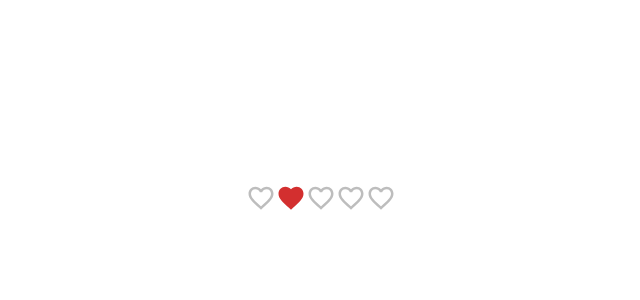
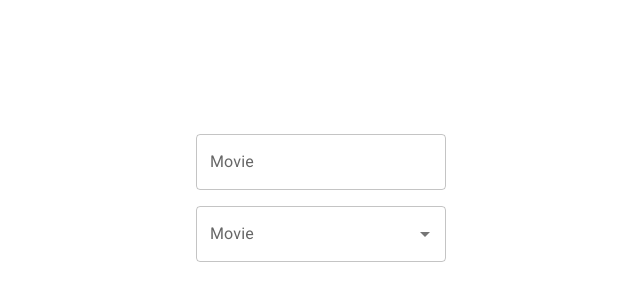
Before and after one commit to SOUROVSARKERTEC12/material_ui, a React (Vite) app in the folder ReactMUI/: page / in a window 1280 px wide. Shown: the part 202-502 px from the top of the page, without its empty margins (319-959 px from the left). Built offline with nearby package versions, Linux system fonts and the light colour scheme.

Commit message:
MuiAutoComplete

```diff
--- a/ReactMUI/index.html
+++ b/ReactMUI/index.html
@@ -18,7 +18,7 @@
     <title>Material UI React + Vite</title>
   </head>
   <body>
-    <div id="root"></div>
+    <div id="root" ></div>
     <script type="module" src="/src/main.jsx"></script>
   </body>
 </html>
--- a/ReactMUI/src/App.jsx
+++ b/ReactMUI/src/App.jsx
@@ -6,6 +6,7 @@
 import {MuiCheckbox} from "./components/Checkbox/MuiCheckbox.jsx";
 import {MuiSwitch} from "./components/Switch/MuiSwitch.jsx";
 import {MuiRating} from "./components/Rating/MuiRating.jsx";
+import {MuiAutoComplete} from "./components/AutoComplete/MuiAutoComplete.jsx";
 
 function App() {
 
@@ -17,7 +18,8 @@
             {/*<MuiRadioButton/>*/}
             {/*<MuiCheckbox/>*/}
             {/*<MuiSwitch/>*/}
-            <MuiRating/>
+            {/*<MuiRating/>*/}
+            <MuiAutoComplete/>
         </>
     )
 }
--- /dev/null
+++ b/ReactMUI/src/components/AutoComplete/MuiAutoComplete.jsx
@@ -0,0 +1,181 @@
+import {Autocomplete, Stack, TextField} from "@mui/material";
+import {useState} from "react";
+
+
+export const MuiAutoComplete = () => {
+    const [value, setValue] = useState(null)
+    const [movie, setMovie] = useState(null)
+    const [selectedIndex, setSelectedIndex] = useState(null);
+
+    console.log({movie})
+    const handleChange = (event, newMovie) => {
+        setMovie(newMovie);
+
+        if (newMovie) {
+            const selectedIndex = top100Films.findIndex((film) => film.label === newMovie);
+
+            const selectedFilm = top100Films[selectedIndex];
+            const { id, label, year } = selectedFilm;
+
+            setSelectedIndex(id);
+
+            console.log(id, label, year);
+        } else {
+            setSelectedIndex(null);
+        }
+    };
+
+    return (
+        <Stack spacing={2} width='250px'>
+            <Autocomplete options={top100Films}
+                          renderInput={(params) => <TextField {...params} label="Movie"/>}
+                          value={value}
+                          onChange={(_event, newValue) =>
+                              setValue(newValue)}
+                          freeSolo
+            />
+            <Autocomplete options={top100Films.map((film) => film.label)}
+                          renderInput={(params) => <TextField {...params} label="Movie"/>}
+                          value={movie}
+                          onChange={handleChange}
+            />
+            {selectedIndex !== null && (
+                <div>
+                    <p>Selected Index: {selectedIndex}</p>
+                    <p>Selected Movie ID: {top100Films[selectedIndex - 1].id}</p>
+                </div>
+            )}
+        < /Stack>
+    )
+}
+
+
+const top100Films = [
+    {label: 'The Shawshank Redemption', year: 1994},
+    {label: 'The Godfather', year: 1972},
+    {label: 'The Godfather: Part II', year: 1974},
+    {label: 'The Dark Knight', year: 2008},
+    {label: '12 Angry Men', year: 1957},
+    {label: "Schindler's List", year: 1993},
+    {label: 'Pulp Fiction', year: 1994},
+    {
+        label: 'The Lord of the Rings: The Return of the King',
+        year: 2003,
+    },
+    {label: 'The Good, the Bad and the Ugly', year: 1966},
+    {label: 'Fight Club', year: 1999},
+    {
+        label: 'The Lord of the Rings: The Fellowship of the Ring',
+        year: 2001,
+    },
+    {
+        label: 'Star Wars: Episode V - The Empire Strikes Back',
+        year: 1980,
+    },
+    {label: 'Forrest Gump', year: 1994},
+    {label: 'Inception', year: 2010},
+    {
+        label: 'The Lord of the Rings: The Two Towers',
+        year: 2002,
+    },
+    {label: "One Flew Over the Cuckoo's Nest", year: 1975},
+    {label: 'Goodfellas', year: 1990},
+    {label: 'The Matrix', year: 1999},
+    {label: 'Seven Samurai', year: 1954},
+    {
+        label: 'Star Wars: Episode IV - A New Hope',
+        year: 1977,
+    },
+    {label: 'City of God', year: 2002},
+    {label: 'Se7en', year: 1995},
+    {label: 'The Silence of the Lambs', year: 1991},
+    {label: "It's a Wonderful Life", year: 1946},
+    {label: 'Life Is Beautiful', year: 1997},
+    {label: 'The Usual Suspects', year: 1995},
+    {label: 'Léon: The Professional', year: 1994},
+    {label: 'Spirited Away', year: 2001},
+    {label: 'Saving Private Ryan', year: 1998},
+    {label: 'Once Upon a Time in the West', year: 1968},
+    {label: 'American History X', year: 1998},
+    {label: 'Interstellar', year: 2014},
+    {label: 'Casablanca', year: 1942},
+    {label: 'City Lights', year: 1931},
+    {label: 'Psycho', year: 1960},
+    {label: 'The Green Mile', year: 1999},
+    {label: 'The Intouchables', year: 2011},
+    {label: 'Modern Times', year: 1936},
+    {label: 'Raiders of the Lost Ark', year: 1981},
+    {label: 'Rear Window', year: 1954},
+    {label: 'The Pianist', year: 2002},
+    {label: 'The Departed', year: 2006},
+    {label: 'Terminator 2: Judgment Day', year: 1991},
+    {label: 'Back to the Future', year: 1985},
+    {label: 'Whiplash', year: 2014},
+    {label: 'Gladiator', year: 2000},
+    {label: 'Memento', year: 2000},
+    {label: 'The Prestige', year: 2006},
+    {label: 'The Lion King', year: 1994},
+    {label: 'Apocalypse Now', year: 1979},
+    {label: 'Alien', year: 1979},
+    {label: 'Sunset Boulevard', year: 1950},
+    {
+        label: 'Dr. Strangelove or: How I Learned to Stop Worrying and Love the Bomb',
+        year: 1964,
+    },
+    {label: 'The Great Dictator', year: 1940},
+    {label: 'Cinema Paradiso', year: 1988},
+    {label: 'The Lives of Others', year: 2006},
+    {label: 'Grave of the Fireflies', year: 1988},
+    {label: 'Paths of Glory', year: 1957},
+    {label: 'Django Unchained', year: 2012},
+    {label: 'The Shining', year: 1980},
+    {label: 'WALL·E', year: 2008},
+    {label: 'American Beauty', year: 1999},
+    {label: 'The Dark Knight Rises', year: 2012},
+    {label: 'Princess Mononoke', year: 1997},
+    {label: 'Aliens', year: 1986},
+    {label: 'Oldboy', year: 2003},
+    {label: 'Once Upon a Time in America', year: 1984},
+    {label: 'Witness for the Prosecution', year: 1957},
+    {label: 'Das Boot', year: 1981},
+    {label: 'Citizen Kane', year: 1941},
+    {label: 'North by Northwest', year: 1959},
+    {label: 'Vertigo', year: 1958},
+    {
+        label: 'Star Wars: Episode VI - Return of the Jedi',
+        year: 1983,
+    },
+    {label: 'Reservoir Dogs', year: 1992},
+    {label: 'Braveheart', year: 1995},
+    {label: 'M', year: 1931},
+    {label: 'Requiem for a Dream', year: 2000},
+    {label: 'Amélie', year: 2001},
+    {label: 'A Clockwork Orange', year: 1971},
+    {label: 'Like Stars on Earth', year: 2007},
+    {label: 'Taxi Driver', year: 1976},
+    {label: 'Lawrence of Arabia', year: 1962},
+    {label: 'Double Indemnity', year: 1944},
+    {
+        label: 'Eternal Sunshine of the Spotless Mind',
+        year: 2004,
+    },
+    {label: 'Amadeus', year: 1984},
+    {label: 'To Kill a Mockingbird', year: 1962},
+    {label: 'Toy Story 3', year: 2010},
+    {label: 'Logan', year: 2017},
+    {label: 'Full Metal Jacket', year: 1987},
+    {label: 'Dangal', year: 2016},
+    {label: 'The Sting', year: 1973},
+    {label: '2001: A Space Odyssey', year: 1968},
+    {label: "Singin' in the Rain", year: 1952},
+    {label: 'Toy Story', year: 1995},
+    {label: 'Bicycle Thieves', year: 1948},
+    {label: 'The Kid', year: 1921},
+    {label: 'Inglourious Basterds', year: 2009},
+    {label: 'Snatch', year: 2000},
+    {label: '3 Idiots', year: 2009},
+    {label: 'Monty Python and the Holy Grail', year: 1975},
+].map((film, index) => ({
+    id: index + 1,
+    ...film,
+}));
```
